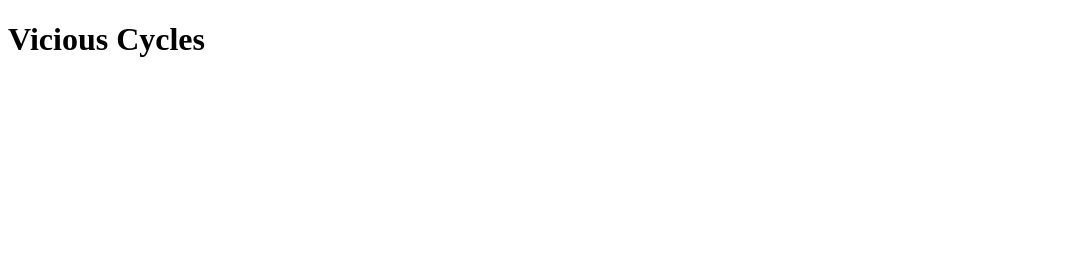
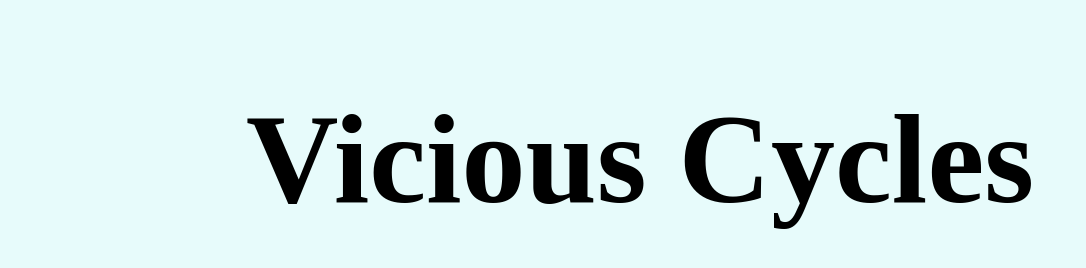
Before and after one commit to evansmegan828/ViciousCyclesProject, a plain HTML site: page index.html in a window 1280 px wide. Shown: the whole page, without its empty margins (0-1086 px from the left). Drawn offline with Linux system fonts and the light colour scheme.

Commit message:
Add files via upload

```diff
--- a/index.html
+++ b/index.html
@@ -2,7 +2,16 @@
 <html lang="en">
 <head>
     <title>Vicious Cycles</title>
-    <meta http-equiv="Content-Type" content="text/html;charset=UTF-8">
+    <style>
+        body {
+           background-color: #E7FBFB;
+        }
+        header {
+            font-size: 4em;
+            text-align: center;
+            color: 010B5B;
+        }
+    </style>
 </head>
 <body>
     <header>
```
